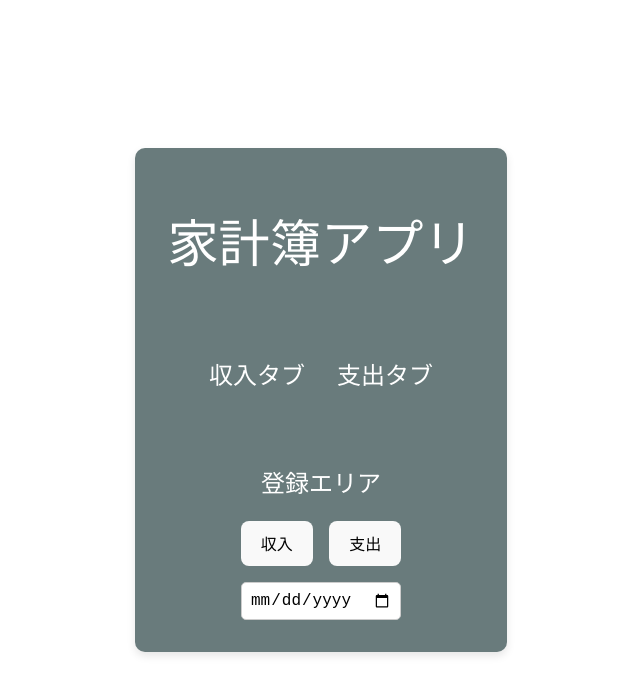
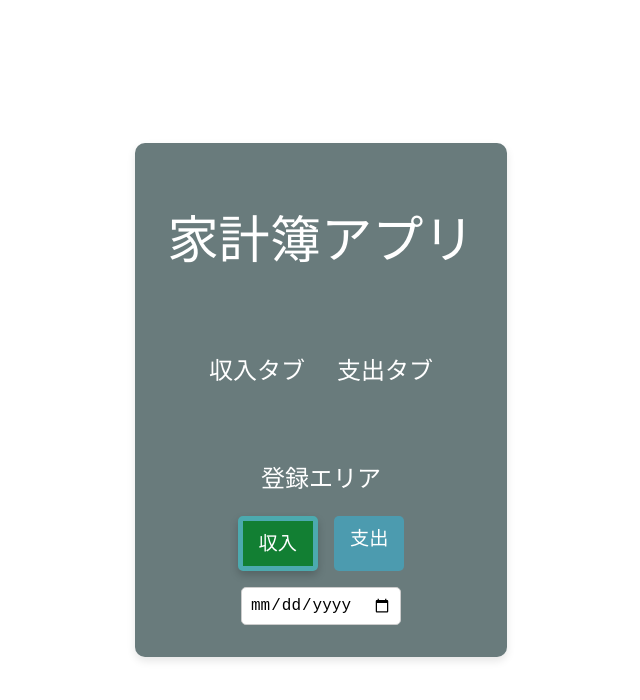
Before and after one commit to YGMS-yukkuri/React_Kakeibo, a React (Vite) app: page / in a window 1280 px wide. Shown: the top 700 px of the page, without its empty margins (319-959 px from the left). Built offline with nearby package versions, Linux system fonts and the light colour scheme.

Commit message:
依存関係にreact-router-domを追加し、Appコンポーネントの収入・支出ボタンをスタイル付きのdivに変更

```diff
--- a/package.json
+++ b/package.json
@@ -11,7 +11,8 @@
   },
   "dependencies": {
     "react": "^19.1.1",
-    "react-dom": "^19.1.1"
+    "react-dom": "^19.1.1",
+    "react-router-dom": "^7.9.5"
   },
   "devDependencies": {
     "@eslint/js": "^9.36.0",
--- a/src/App.css
+++ b/src/App.css
@@ -47,3 +47,24 @@
   border-radius: 5px;
   border: 1px solid #ccc;
 }
+
+.InOutButton div {
+  padding: 0.5rem 1rem;
+  border-radius: 5px;
+  cursor: pointer;
+  user-select: none;
+  background-color: #4c9baf;
+  color: white;
+}
+
+.InOutButton span {
+  font-size: 1.2rem;
+  font-weight: bold;
+
+}
+
+.ActiveButton {
+  background-color: #127f33 !important;
+  box-shadow: 0 4px 8px rgba(0, 0, 0, 0.2);
+  border: #4caaaf solid 5px;
+}
--- a/src/App.jsx
+++ b/src/App.jsx
@@ -20,8 +20,8 @@ function App() {
         <div className='RegisterContainer'>
           <h2>登録エリア</h2>
           <div className='InOutButton'>
-            <button>収入</button>
-            <button>支出</button>
+            <div id='InButton' className='ActiveButton'><span>収入</span></div>
+            <div id='OutButton' className=''><span>支出</span></div>
           </div>
           <input type="date" />
         </div>
```
Also changed, not shown: 1 other file (tests, documents, lock files or other folders).
